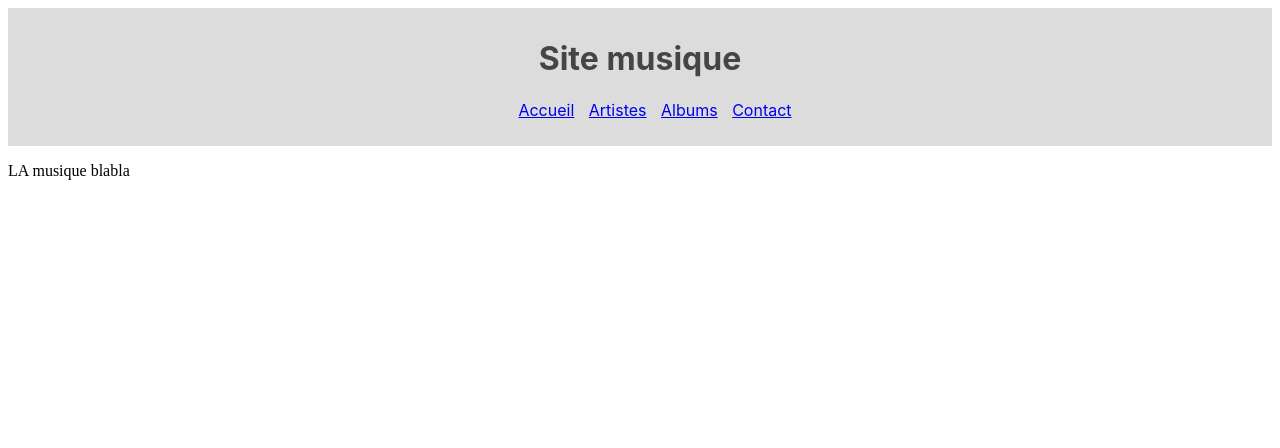
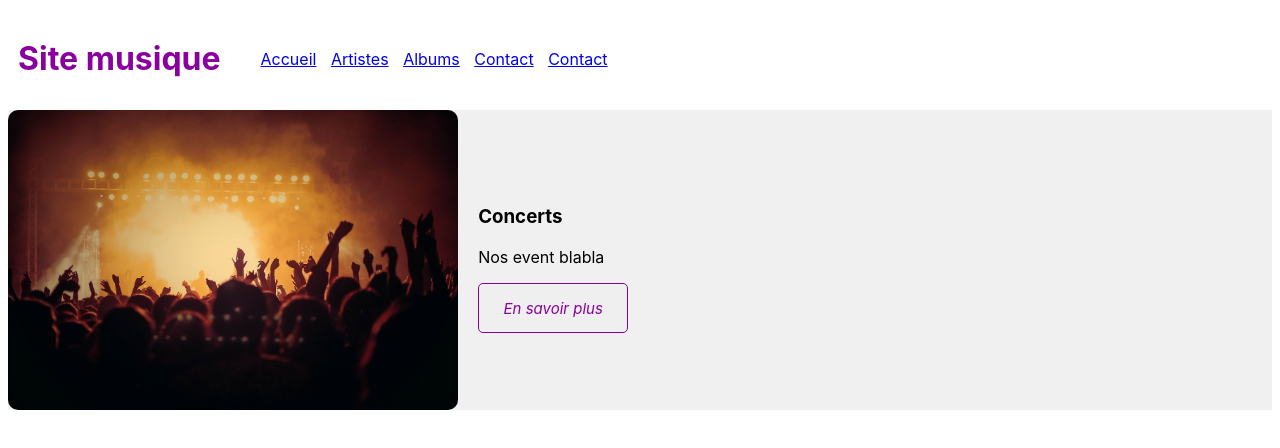
Before and after one commit to Nicolas-IIM/Introduction-html-css, a plain HTML site: page index.html in a window 1280 px wide. Drawn offline with Linux system fonts and the light colour scheme.

Commit message:
twerk the header
Signed-off-by: Nicolas-frnc <174860069+Nicolas-frnc@users.noreply.github.com>

```diff
--- /dev/null
+++ b/css/style.css
@@ -0,0 +1,70 @@
+
+li {
+    list-style-type: none;
+    display: inline-flex;
+    margin-right: 10px;
+    align-content: center;
+}
+
+header {
+    text-align: center;
+    padding: 10px;
+    color: #89029e;
+    font-family: Inter, sans-serif;
+    display: inline-flex;
+    align-items: center
+}
+
+.test {
+    align-content: end;
+}
+
+
+section {
+    background-color: #f0f0f0;
+    font-family: Inter, sans-serif;
+}
+
+.banner-head {
+    display: block;
+}
+
+.image-text-container {
+    display: flex;
+    align-items: center;
+}
+
+.img-banner {
+    width: fit-content;
+    height: 300px;
+    border-radius: 10px;
+
+
+}
+
+.banner-head-btn {
+    width: 150px;
+    height: 50px;
+    border: 1px solid;
+    color: #89029e;
+    border-radius: 5px;
+    font-size: 15px;
+    font-family: Inter, sans-serif;
+    font-style: oblique;
+
+}
+
+.banner-head-btn:hover {
+    background-color: #89029e;
+    color: #f0f0f0;
+}
+
+.banner-head-btn:active {
+    background-color: #6b007c;
+
+}
+
+.text-content {
+    margin-left: 20px;
+    width: 600px;
+}
--- a/index.html
+++ b/index.html
@@ -3,25 +3,37 @@
 <head>
     <meta charset="UTF-8">
     <title>Site V2 musique</title>
-    <link rel="stylesheet" href="style.css">
+    <link href="css/style.css" rel="stylesheet">
 
 </head>
 <body>
     <div class="header">
         <header>
-            <h1>Site musique</h1>
+            <h1 class="h1-titre">Site musique</h1>
             <nav>
                 <ul>
                     <li><a href="index.html">Accueil</a></li>
                     <li><a href="index.html">Artistes</a></li>
-                    <li><a href="index.html">Albums</a></li>
+                    <li><a href="albums.html">Albums</a></li>
                     <li><a href="index.html">Contact</a></li>
+                    <li class="test"><a href="index.html">Contact</a></li>
+
                 </ul>
             </nav>
         </header>
 
-        <p>LA musique blabla</p>
+
     </div>
+    <div class="banner-head">
+
+        <section class="image-text-container">
+            <img alt="Concert" class="img-banner" src="/image/concert-3387324_1280.jpg">
+            <div class="text-content">
+                <h3 class="banner-head-title">Concerts</h3>
+                <p class="banner-head-txt">Nos event blabla</p>
+                <button class="banner-head-btn">En savoir plus</button>
+            </div>
+        </section>
 
 
 </body>
--- a/style.css
+++ /dev/null
@@ -1,14 +0,0 @@
-li{
-    list-style-type: none;
-
-    display: inline;
-    margin-right: 10px;
-}
-header {
-    background-color: #dcdcdc;
-    color: #454545;
-    text-align: center;
-    padding: 10px;
-    font-family: Inter, sans-serif;
-
-}
```
Also changed, not shown: image/concert-3387324_1280.jpg (added), 1 other file.
